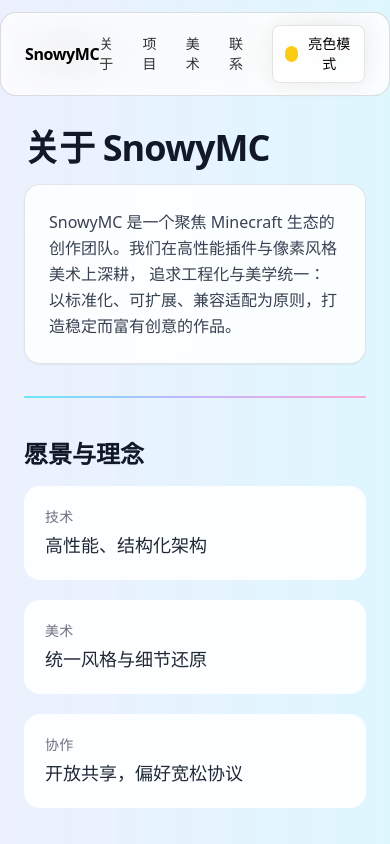
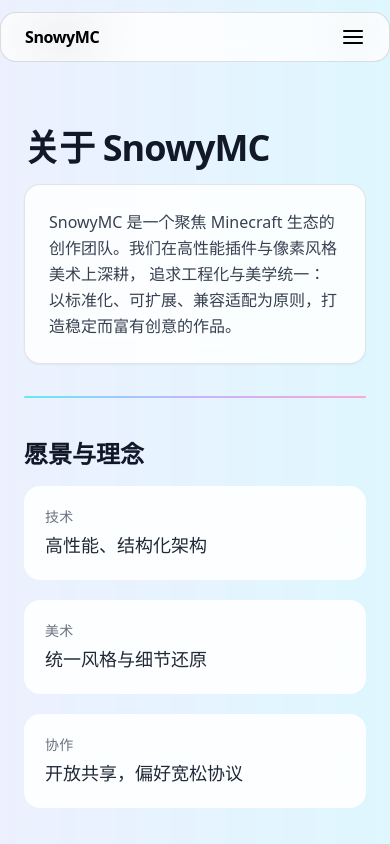
Before and after one commit to mincHR549/snowymc-website, a Next.js app: page /about in a window 390 px wide. Shown: the top 844 px of the page. Built offline with nearby package versions, Linux system fonts and the light colour scheme.

Commit message:
Enhance Navbar with mobile menu and theme toggle
Added mobile menu functionality and theme toggle.

```diff
--- a/components/Navbar.tsx
+++ b/components/Navbar.tsx
@@ -5,13 +5,15 @@
 import { useEffect, useState } from "react";
 import ThemeToggle from "./ThemeToggle";
 import React from "react";
+import { FiMenu, FiX } from "react-icons/fi";
 
-// ✅ 封装一个带类型的 MotionNav，解决 className 类型问题
+// 封装 MotionNav
 type MotionNavProps = MotionProps & React.HTMLAttributes<HTMLElement>;
 const MotionNav: React.FC<MotionNavProps> = (props) => <motion.nav {...props} />;
 
 export default function Navbar() {
   const [scrolled, setScrolled] = useState(false);
+  const [menuOpen, setMenuOpen] = useState(false);
 
   useEffect(() => {
     const handleScroll = () => {
@@ -20,6 +22,13 @@
     window.addEventListener("scroll", handleScroll);
     return () => window.removeEventListener("scroll", handleScroll);
   }, []);
+
+  const navLinks = [
+    { href: "/about", label: "关于" },
+    { href: "/projects", label: "项目" },
+    { href: "/gallery", label: "美术" },
+    { href: "/contact", label: "联系" },
+  ];
 
   return (
     <MotionNav
@@ -41,42 +50,59 @@
         {/* Logo */}
         <Link
           href="/"
-          className="font-semibold tracking-tight text-black dark:text-white"
+          className="font-semibold tracking-tight text-black dark:text-white hover:scale-105 transition-transform"
         >
           SnowyMC
         </Link>
 
-        {/* 导航链接 */}
-        <div className="flex items-center gap-5">
-          <Link
-            href="/about"
-            className="text-sm text-black/80 hover:text-black transition dark:text-white/80 dark:hover:text-white"
-          >
-            关于
-          </Link>
-          <Link
-            href="/projects"
-            className="text-sm text-black/80 hover:text-black transition dark:text-white/80 dark:hover:text-white"
-          >
-            项目
-          </Link>
-          <Link
-            href="/gallery"
-            className="text-sm text-black/80 hover:text-black transition dark:text-white/80 dark:hover:text-white"
-          >
-            美术
-          </Link>
-          <Link
-            href="/contact"
-            className="text-sm text-black/80 hover:text-black transition dark:text-white/80 dark:hover:text-white"
-          >
-            联系
-          </Link>
-
-          {/* 主题切换按钮 */}
+        {/* 桌面端导航 */}
+        <div className="hidden md:flex items-center gap-5">
+          {navLinks.map((link) => (
+            <Link
+              key={link.href}
+              href={link.href}
+              className="text-sm text-black/80 hover:text-black transition dark:text-white/80 dark:hover:text-white"
+            >
+              {link.label}
+            </Link>
+          ))}
           <ThemeToggle />
         </div>
+
+        {/* 移动端汉堡按钮 */}
+        <button
+          className="md:hidden text-2xl text-black dark:text-white"
+          onClick={() => setMenuOpen(!menuOpen)}
+          aria-label="Toggle Menu"
+        >
+          {menuOpen ? <FiX /> : <FiMenu />}
+        </button>
       </div>
+
+      {/* 移动端菜单 */}
+      {menuOpen && (
+        <motion.div
+          initial={{ opacity: 0, y: -20 }}
+          animate={{ opacity: 1, y: 0 }}
+          exit={{ opacity: 0, y: -20 }}
+          transition={{ duration: 0.3 }}
+          className="md:hidden absolute top-[70px] left-0 w-full px-6"
+        >
+          <div className="flex flex-col gap-4 backdrop-blur-xl bg-white/90 dark:bg-black/60 rounded-2xl p-6 border border-black/10 dark:border-white/20 shadow-lg">
+            {navLinks.map((link) => (
+              <Link
+                key={link.href}
+                href={link.href}
+                className="text-base text-black/80 hover:text-black dark:text-white/80 dark:hover:text-white"
+                onClick={() => setMenuOpen(false)}
+              >
+                {link.label}
+              </Link>
+            ))}
+            <ThemeToggle />
+          </div>
+        </motion.div>
+      )}
     </MotionNav>
   );
 }
```
